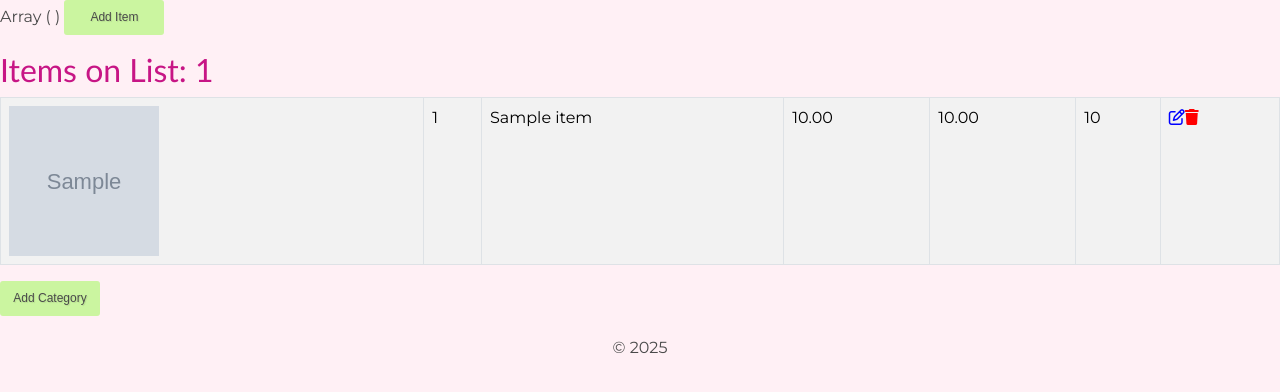
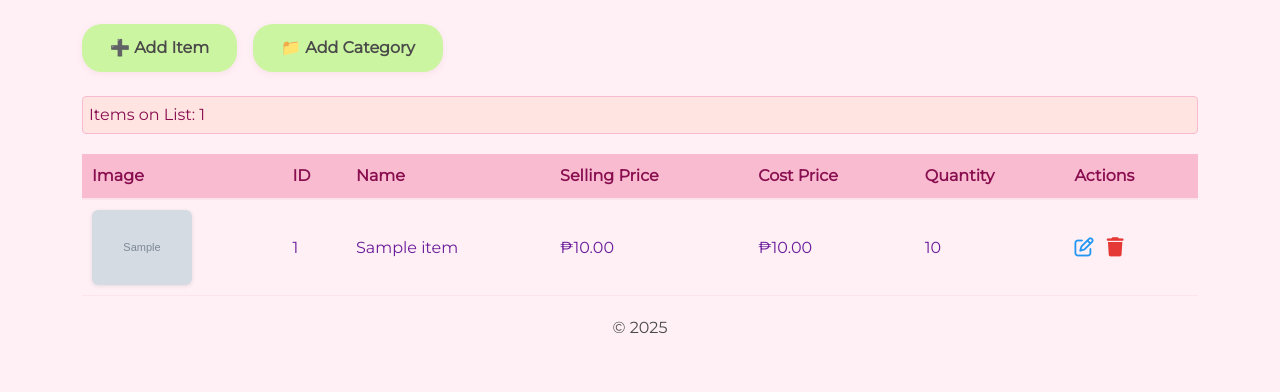
Before and after one commit to fritzabcdefg/F-GlamCo_2025_php, a PHP site: page /product/index.php in a window 1280 px wide. Shown: the part 58-450 px from the top of the page. Run offline with PHP 8.4, Linux system fonts and the light colour scheme; tables that the repository leaves empty hold one stand-in row (values such as "Sample post"); grey boxes marked "Sample" are stand-in pictures.

Commit message:
update(11-11)

```diff
--- a/includes/style/style.css
+++ b/includes/style/style.css
@@ -94,6 +94,10 @@ button:hover, .button:hover, .btn-primary:hover {
   border: 1px solid #F8BBD0;
   background-color: #FFE4E1;
   color: #880E4F;
+  padding: 6px;
+  border-radius: 4px;
+  display: block;
+  margin-top: 4px;
 }
 
 /* === Auth Form Styling === */
@@ -328,3 +332,93 @@ ul.shopping-cart .cart-itm .remove-itm a {
   background-color: #D9FBB3 !important;
   color: #333 !important;
 }
+/* === Product Admin Action Buttons === */
+/* === Refined Action Buttons === */
+.action-bar {
+  display: flex;
+  justify-content: flex-start;
+  gap: 16px; /* space between buttons */
+  margin: 24px 0;
+  flex-wrap: wrap;
+}
+
+.action-button {
+  background-color: #CBF5A0;
+  color: #4A4A4A;
+  font-weight: 600;
+  padding: 12px 28px;
+  font-size: 1rem;
+  border: none;
+  border-radius: 20px; /* semi-round */
+  box-shadow: 0 2px 6px rgba(200, 100, 150, 0.1);
+  transition: all 0.3s ease;
+  text-decoration: none;
+  display: inline-block;
+}
+
+.action-button:hover {
+  background-color: #D9FBB3;
+  color: #333;
+  box-shadow: 0 4px 10px rgba(200, 100, 150, 0.2);
+}
+/* === Item List Table === */
+.item-list-wrapper {
+  margin: 30px auto;
+  max-width: 900px;
+  background-color: #FFF0F5;
+  padding: 20px;
+  border: 1px solid #F8BBD0;
+  border-radius: 10px;
+  box-shadow: 0 2px 8px rgba(200, 100, 150, 0.1);
+}
+
+.section-title {
+  color: #C71585;
+  font-size: 1.4em;
+  margin-bottom: 10px;
+  font-weight: bold;
+  text-align: center;
+}
+
+.item-table {
+  width: 100%;
+  border-collapse: collapse;
+  margin-top: 20px;
+}
+
+.item-table th {
+  background-color: #F8BBD0;
+  color: #880E4F;
+  padding: 10px;
+  text-align: left;
+  font-weight: 600;
+  border-bottom: 2px solid #FCE4EC;
+}
+
+.item-table td {
+  padding: 10px;
+  border-bottom: 1px solid #FCE4EC;
+  vertical-align: middle;
+  color: #6A1B9A;
+}
+
+.item-thumb {
+  width: 100px;
+  height: auto;
+  border-radius: 6px;
+  box-shadow: 0 1px 4px rgba(0,0,0,0.1);
+}
+
+.icon-button {
+  margin-right: 8px;
+  font-size: 1.2em;
+  text-decoration: none;
+}
+
+.edit-icon i {
+  color: #2196F3;
+}
+
+.delete-icon i {
+  color: #E53935;
+}
--- a/product/index.php
+++ b/product/index.php
@@ -2,52 +2,62 @@
 session_start();
 include('../includes/header.php');
 include('../includes/config.php');
-print_r($_SESSION);
-// if (!isset($_SESSION['user_id'])) {
-//     $_SESSION['message'] = "please Login to access the page";
-//     header("Location: ../user/login.php" );
-// }
-// echo $_GET['search'];
-if(isset($_GET['search'])) {
-    $keyword = strtolower(trim($_GET['search']));
-}
-else {
-    $keyword = '';
-}
 
+$keyword = isset($_GET['search']) ? strtolower(trim($_GET['search'])) : '';
 
 if ($keyword) {
     $sql = "SELECT * FROM items LEFT JOIN stocks USING (item_id) WHERE description LIKE '%{$keyword}%'";
-    $result = mysqli_query($conn, $sql);
 } else {
     $sql = "SELECT * FROM items LEFT JOIN stocks USING (item_id)";
-    $result = mysqli_query($conn, $sql);
 }
-
+$result = mysqli_query($conn, $sql);
 $itemCount = mysqli_num_rows($result);
 ?>
 
+<div class="container mt-4">
+  <div class="action-bar">
+    <a href="create.php" class="action-button">➕ Add Item</a>
+    <a href="/F&LGlamCo/category/index.php" class="action-button">📁 Add Category</a>
+  </div>
 
-<body>
-    <a href="create.php" class="btn btn-primary btn-lg " role="button" aria-disabled="true">Add Item</a></p>
-    <h2> Items on List: <?=$itemCount ?> </h2>
-    <table class="table table-striped table-bordered">
-        <?php
-        while ($row = mysqli_fetch_assoc($result)) {
-            echo "<tr>";
-            echo "<td><img src='{$row['img_path']}' width='150' height='150' /> </td>";
-            echo "<td>{$row['item_id']}</td>";
-            echo "<td>{$row['name']}</td>";
-            echo "<td>{$row['sell_price']}</td>";
-            echo "<td>{$row['cost_price']}</td>";
-            echo "<td>{$row['quantity']}</td>";
+  <div class="alert">
+    Items on List: <?= $itemCount ?>
+  </div>
 
-            echo "<td><a href='edit.php?id={$row['item_id']}'><i class='fa-regular fa-pen-to-square' style='color: blue'></i></a><a href='delete.php?id={$row['item_id']}'><i class='fa-solid fa-trash' style='color: red'></i></a></td>";
-            echo "</tr>";
-        }
-        ?>
-    </table>
-</body>
-<a href="/F&LGlamCo/category/index.php" class="btn btn-primary btn-lg " role="button" aria-disabled="true">Add Category</a></p>
-<?php
-include('../includes/footer.php');
+  <!-- Item Table -->
+  <table class="item-table">
+    <thead>
+      <tr>
+        <th>Image</th>
+        <th>ID</th>
+        <th>Name</th>
+        <th>Selling Price</th>
+        <th>Cost Price</th>
+        <th>Quantity</th>
+        <th>Actions</th>
+      </tr>
+    </thead>
+    <tbody>
+      <?php while ($row = mysqli_fetch_assoc($result)): ?>
+        <tr>
+          <td><img src="<?= $row['img_path'] ?>" class="item-thumb" alt="Product Image" /></td>
+          <td><?= $row['item_id'] ?></td>
+          <td><?= htmlspecialchars($row['name']) ?></td>
+          <td>₱<?= number_format($row['sell_price'], 2) ?></td>
+          <td>₱<?= number_format($row['cost_price'], 2) ?></td>
+          <td><?= $row['quantity'] ?></td>
+          <td>
+            <a href="edit.php?id=<?= $row['item_id'] ?>" class="icon-button edit-icon">
+              <i class="fa-regular fa-pen-to-square"></i>
+            </a>
+            <a href="delete.php?id=<?= $row['item_id'] ?>" class="icon-button delete-icon">
+              <i class="fa-solid fa-trash"></i>
+            </a>
+          </td>
+        </tr>
+      <?php endwhile; ?>
+    </tbody>
+  </table>
+</div>
+
+<?php include('../includes/footer.php'); ?>
```
Also changed, not shown: product/create.php (+47 -42 lines), product/store.php (+27 -13 lines), product/images/4623b5cb-4757-4fb3-9fb0-b4b6a086662e.jfif (added), product/images/bb cream.png (added), product/images/contour stick.png (added), product/images/corrector concealer.png (added), product/images/foundation.png (added), product/images/highlighter.png (added), product/images/primer.png (added), uploads/348613790_212873748204710_8759865483118487670_n.jpg (added).
